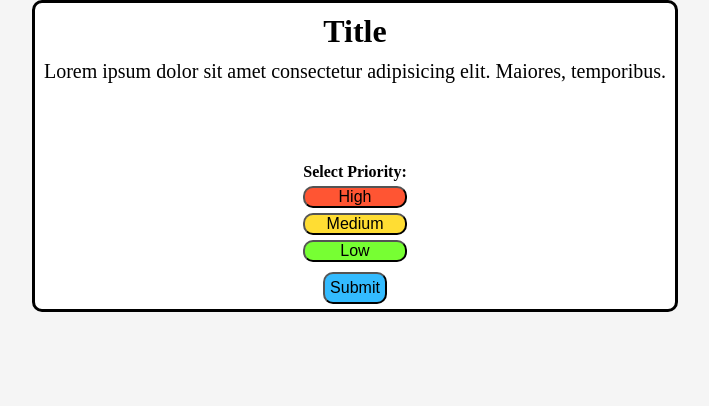
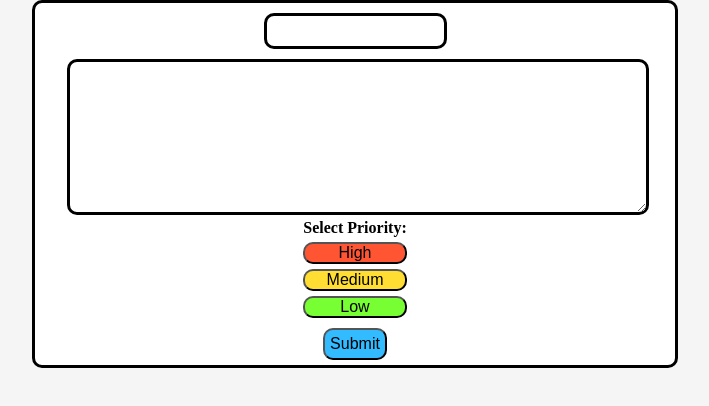
Before and after one commit to shrimp16/ToDoList, a plain HTML site: page WEBPAGE/index.html in a window 1280 px wide. Shown: the whole page, without its empty margins (285-994 px from the left). Drawn offline with nearby package versions, Linux system fonts and the light colour scheme; no server answers.

Commit message:
Finished the style of the card used to create new to do items

```diff
--- a/WEBPAGE/index.html
+++ b/WEBPAGE/index.html
@@ -26,14 +26,16 @@
 
     <div class="card">
         <div class="title">
-            <h1>Title</h1>
+            <input type="text">
         </div>
         <div class="desc">
-            <p>Lorem ipsum dolor sit amet consectetur adipisicing elit. Maiores, temporibus.</p>
+            <textarea class="text-input" name="" id="" cols="30" rows="10"></textarea>
         </div>
         <div class="actions">
             <p><b>Select Priority:</b></p>
-            <button class="high">High</button><button class="medium">Medium</button><button class="low">Low</button>
+            <button class="high">High</button>
+            <button class="medium">Medium</button>
+            <button class="low">Low</button>
         </div>
         <div class="final-button">
             <button class="submit">Submit</button>
--- a/WEBPAGE/style.css
+++ b/WEBPAGE/style.css
@@ -23,9 +23,23 @@ body{
     margin-top: 10px;
 }
 
+.title > input{
+    height: 30px;
+    border: 3px black solid;
+    border-radius: 10px;
+}
+
 .desc {
     font-size: 1.25rem;
     text-align: center;
+    height: 5rem;
+    width: 90%;
+}
+
+.text-input {
+    width: 100%;
+    border: 3px black solid;
+    border-radius: 10px;
 }
 
 .actions {
```
